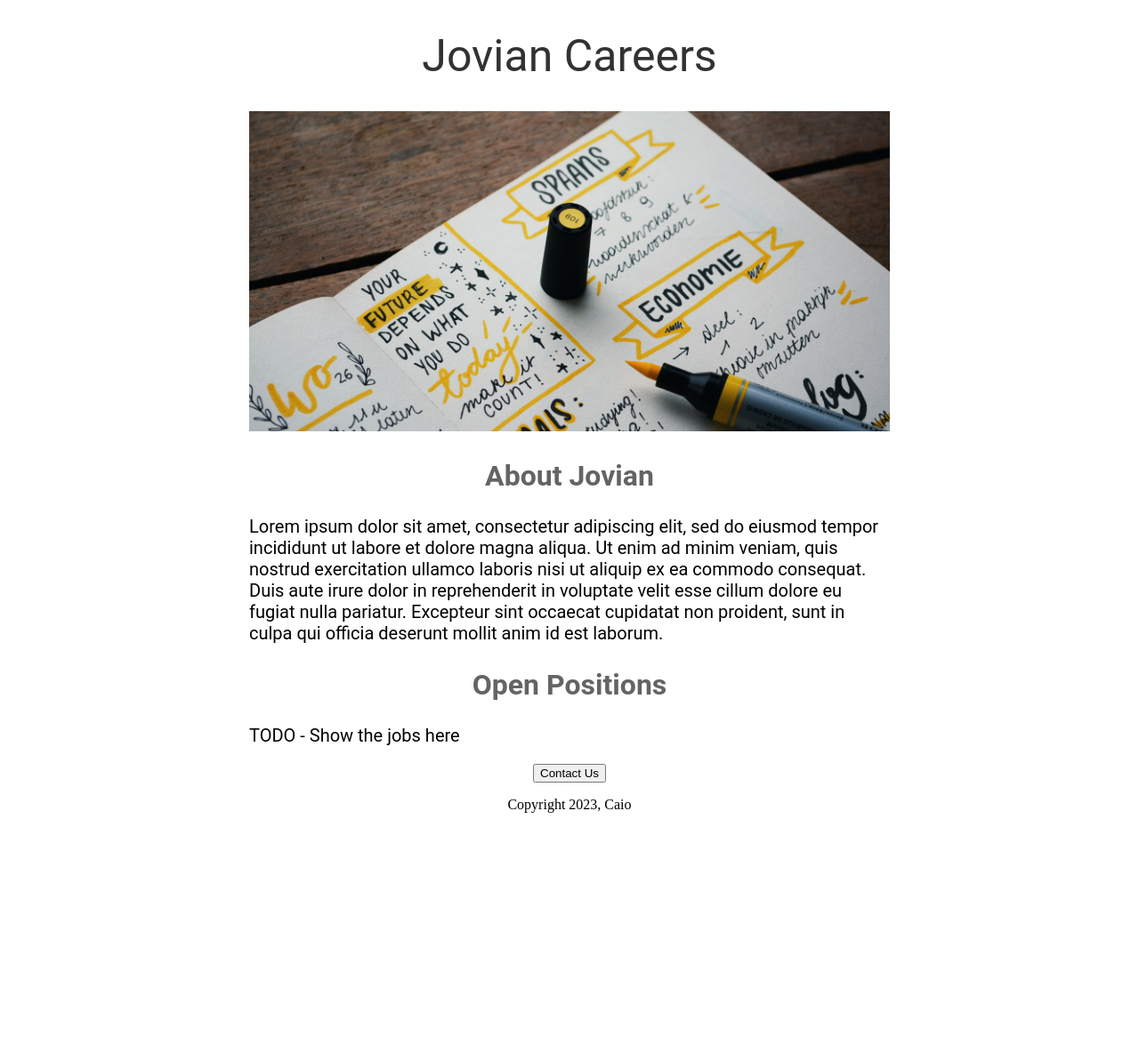
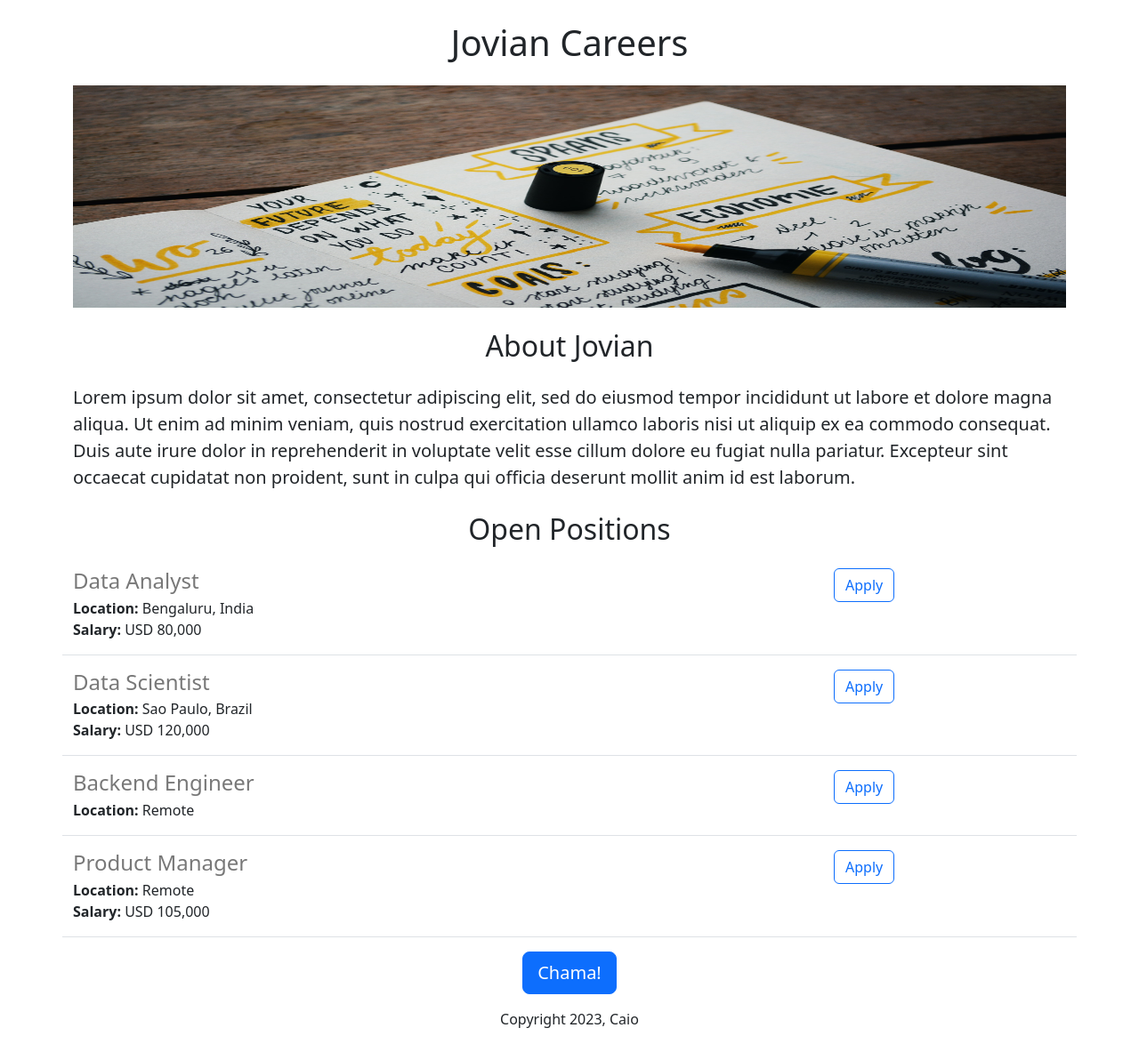
Before and after one commit to czendron/jovian-careers-website-v2, a Flask app: page / in a window 1280 px wide. Shown: the whole page at 89% size. Before the commit the page ends 914 px from the top, so only its background shows below. Run offline with Flask 2, Linux system fonts and the light colour scheme.

Commit message:
Added dynamic data

```diff
--- a/app.py
+++ b/app.py
@@ -1,10 +1,42 @@
-from flask import Flask, render_template
+from flask import Flask, render_template, jsonify
 
 app = Flask(__name__)
 
+JOBS = [
+  {
+    'id': 1,
+    'title': 'Data Analyst',
+    'location': 'Bengaluru, India',
+    'salary': 'USD 80,000'
+  },
+  {
+  'id': 2,
+  'title': 'Data Scientist',
+  'location': 'Sao Paulo, Brazil',
+  'salary': 'USD 120,000'
+  },
+  {
+    'id': 3,
+    'title': 'Backend Engineer',
+    'location': 'Remote'
+  },
+  {
+    'id': 4,
+    'title': 'Product Manager',
+    'location': 'Remote',
+    'salary': 'USD 105,000'
+  }
+]
+
 @app.route("/")
 def hello_world():
-  return render_template('home.html')
+  return render_template('home.html',
+                         jobs=JOBS,
+                        company_name='Jovian')
+
+@app.route("/api/jobs")
+def list_jobs():
+  return jsonify(JOBS)
 
 print(__name__)
 if __name__ == "__main__":
--- a/templates/home.html
+++ b/templates/home.html
@@ -2,54 +2,36 @@
 <html>
   <head>
     <title>Jovian Careers</title>
+    <meta charset="utf-8">
+    <meta name="viewport" content="width=device-width, initial-scale=1">
+    <link href="https://cdn.jsdelivr.net/npm/bootstrap@5.3.0-alpha1/dist/css/bootstrap.min.css" rel="stylesheet" integrity="sha384-GLhlTQ8iRABdZLl6O3oVMWSktQOp6b7In1Zl3/Jr59b6EGGoI1aFkw7cmDA6j6gD" crossorigin="anonymous">
     <style>
-      h1 {
-        font-size: 50px;
-        font-family: Roboto;
-        font-weight: normal;
-        color: rgb(50, 50, 50);
-        text-align: center;
-      }
-
       #banner {
+        height: 250px;
         width: 100%;
-        height: 360px;
-        object-fit: cover
-      }
-
-      h2 {
-        font-family: Roboto;
-        font-size: 32px;
-        ffont: weight;normal;
-        color: rgb(100, 100, 100);
-        text-align: center;
-      }
-
-      .bodytext {
-        font-family: Roboto;
-        font-size: 20px;
-        rgb(80) rgb(80, 80, 80);
-      }
-
-      #container {
-        max-width: 720px;
-        margin: 0 auto;
       }
     </style>
   </head>
   <body>
-    <div id="container">
-      <h1>Jovian Careers</h1>
-       <img id="banner" src="https://jovian-careers-website-1.caiozendron.repl.co/static/banner.jpg">
-      <h2>About Jovian</h2>
-      <p class="bodytext">
+    <div class="container">
+      <h1 class="text-center mt-4 mb-4">
+        {{company_name}} Careers
+      </h1>
+      <img class="img-fluid" id="banner" src="https://jovian-careers-website-1.caiozendron.repl.co/static/banner.jpg" >
+      <h2 class="text-center mt-4 mb-4">About Jovian</h2>
+      <p class="lead">
         Lorem ipsum dolor sit amet, consectetur adipiscing elit, sed do eiusmod tempor incididunt ut labore et dolore magna aliqua. Ut enim ad minim veniam, quis nostrud exercitation ullamco laboris nisi ut aliquip ex ea commodo consequat. Duis aute irure dolor in reprehenderit in voluptate velit esse cillum dolore eu fugiat nulla pariatur. Excepteur sint occaecat cupidatat non proident, sunt in culpa qui officia deserunt mollit anim id est laborum.
       </p>
-  <h2>Open Positions</h2>
-      <p class="bodytext">TODO - Show the jobs here</p>
-      <div style="text-align:center;">
-      <button>Contact Us</button>
-        <p>Copyright 2023, Caio</p>
+  <h2 class="text-center mt-4 mb-4">Open Positions</h2>
+      <div>
+        {% for job in jobs %}
+          {% include 'jobitem.html' %}
+        {% endfor %}
+      </div>
+      <div class="text-center">
+      <button class="btn btn-primary btn-lg">Chama!</button>
+        <p class=mt-3>Copyright 2023, Caio</p>
+      </div>
     </div>
   </body>
 </html>
--- /dev/null
+++ b/templates/jobitem.html
@@ -0,0 +1,19 @@
+<div class="border-bottom row" style="margin-bottom:16px;padding-bottom:16px;">
+  <div class="col-9">
+    <h4
+      style="color:rgb(120,120,120); margin-bottom:4px;">
+      {{job['title']}}
+    </h4>
+    <div>
+      <b>Location: </b>{{job['location']}}
+    </div>
+    {% if 'salary' in job %}
+    <div>
+      <b>Salary: </b>{{job['salary']}}
+    </div>
+    {% endif %}
+  </div>
+  <div class="col-3">
+   <button type="button" class="btn btn-outline-primary">Apply</button>
+  </div>
+</div>
```
